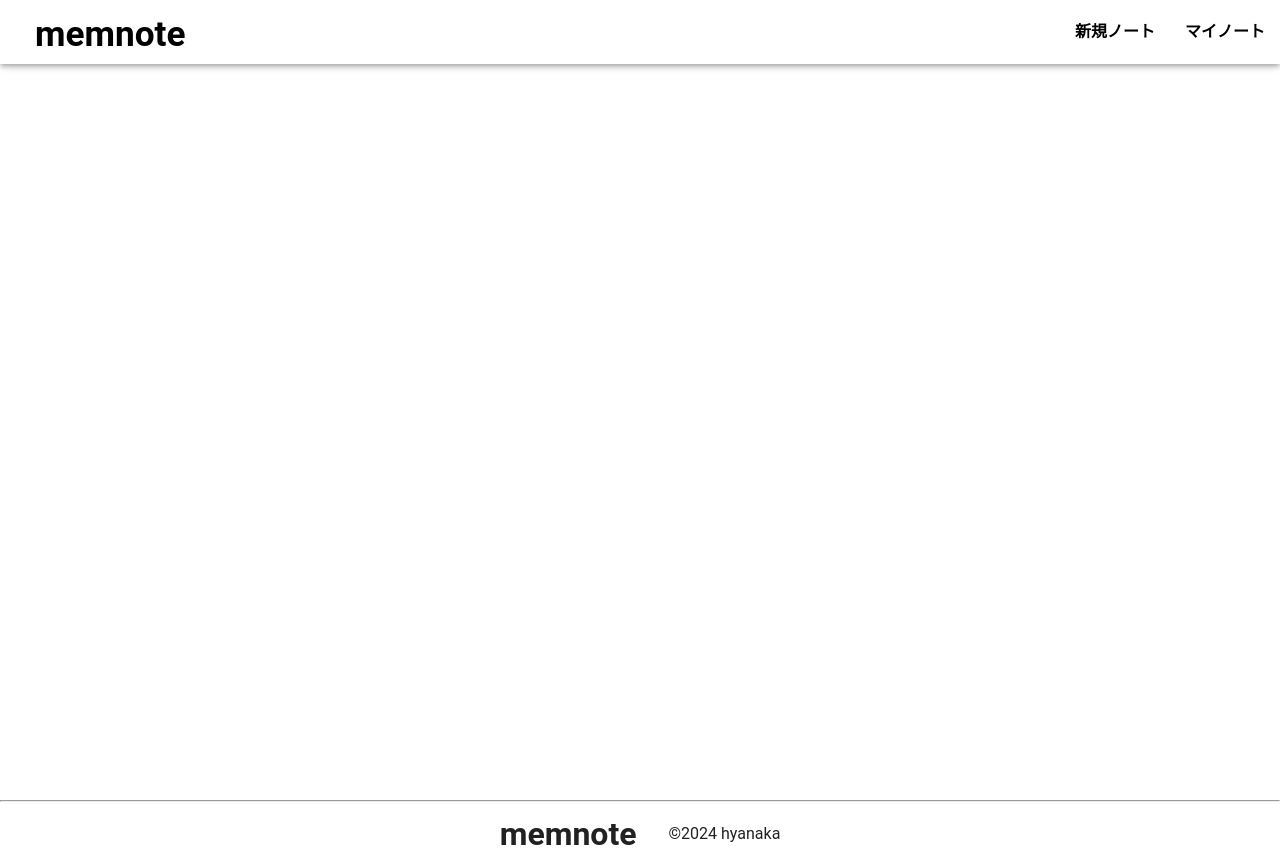
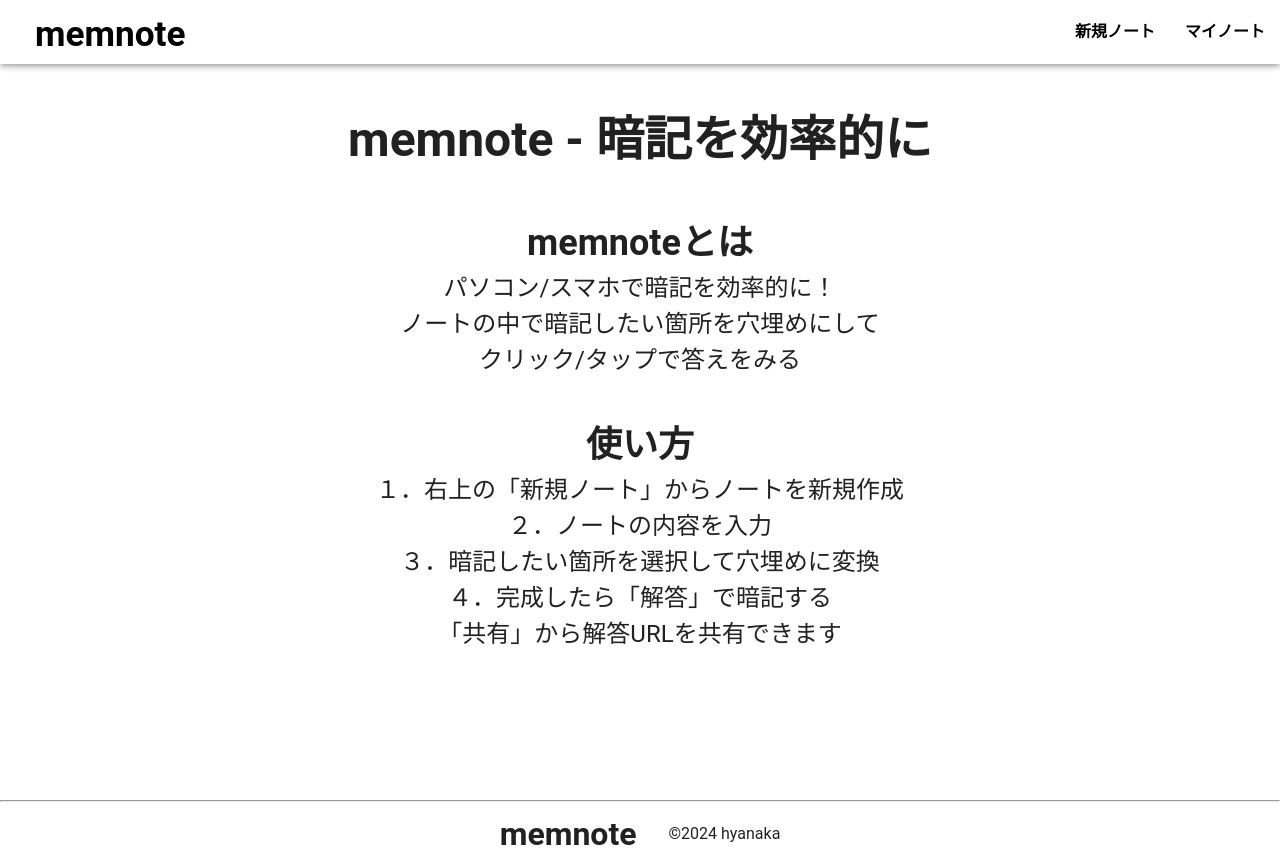
Before and after one commit to k4nk1/memnote, a Vue app in the folder frontend/: page / in a window 1280 px wide. Built offline with nearby package versions, Linux system fonts and the light colour scheme.

Commit message:
feat: Index page

```diff
--- a/frontend/src/App.vue
+++ b/frontend/src/App.vue
@@ -6,7 +6,9 @@ import Footer from './components/Footer.vue';
 <template>
   <v-app>
     <Header />
-    <div style="min-height: 100vh;"></div>
+    <v-main style="min-height: 100vh;">
+      <router-view />
+    </v-main>
     <Footer />
   </v-app>
 </template>
--- /dev/null
+++ b/frontend/src/components/Index.vue
@@ -0,0 +1,26 @@
+<template>
+    <div style="text-align: center;">
+        <h1>memnote - 暗記を効率的に</h1>
+        <div>
+            <h2>memnoteとは</h2>
+            <p>パソコン/スマホで暗記を効率的に！</p>
+            <p>ノートの中で暗記したい箇所を穴埋めにして</p>
+            <p>クリック/タップで答えをみる</p>
+        </div>
+        <div>
+            <h2>使い方</h2>
+            <p>１．右上の「新規ノート」からノートを新規作成</p>
+            <p>２．ノートの内容を入力</p>
+            <p>３．暗記したい箇所を選択して穴埋めに変換</p>
+            <p>４．完成したら「解答」で暗記する</p>
+            <p>「共有」から解答URLを共有できます</p>
+        </div>
+    </div>
+</template>
+
+<style scoped>
+div{
+    margin: 5vh;
+    font-size: x-large;
+}
+</style>
--- a/frontend/src/router/index.js
+++ b/frontend/src/router/index.js
@@ -1,6 +1,13 @@
 import { createRouter, createWebHistory } from 'vue-router';
+import Index from '../components/Index.vue';
 
-const routes = []
+const routes = [
+    {
+        path: '/',
+        name: 'Index',
+        component: Index
+    }
+]
 
 const router = createRouter({
     history: createWebHistory(),
```
